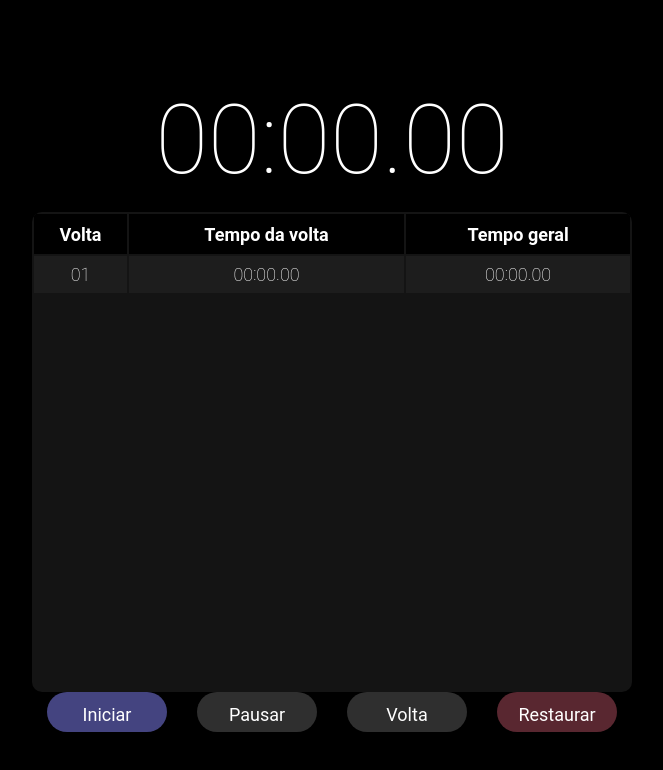
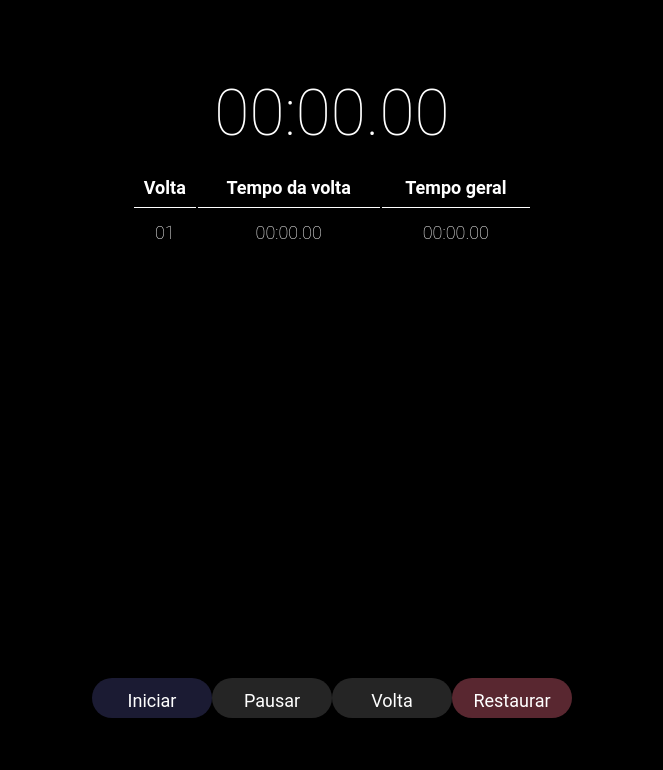
Before and after one commit to flp-pcll/stopwatch, a React (Create React App) app: page / in a window 1280 px wide. Both pictures are taken after a click on the button "Volta". Shown: the top 770 px of the page, without its empty margins (308-971 px from the left). Built offline with nearby package versions, Linux system fonts and the light colour scheme.

Commit message:
fixed global style

```diff
--- a/src/components/Controls.js
+++ b/src/components/Controls.js
@@ -4,9 +4,8 @@ import styled from "styled-components";
 
 const ControlsList = styled.ul`
     display: flex;
-    align-content: center;
     justify-content: space-around;
-    width: 100%;
+    margin: 1rem 0 2rem 0;
 
     & li{
         width: 120px;
--- a/src/components/Laps/Laps.js
+++ b/src/components/Laps/Laps.js
@@ -7,6 +7,7 @@ const Section = styled.section`
     width: 100%;
     height: 100%;
     overflow: auto;
+    scrollbar-color: #5d5d5d black;
 `;
 
 function Laps({ lapsList }) {
--- a/src/components/Laps/LapsData.js
+++ b/src/components/Laps/LapsData.js
@@ -2,13 +2,12 @@ import React from "react";
 import styled from "styled-components";
 
 const LapsRow = styled.tr`
-    border-top: .5px solid white;
-
     td {
         line-height: 2;
 
         & span {
-            vertical-align: middle;
+            line-height: 2;
+            vertical-align: sub;
         }
     }
 
@@ -17,7 +16,7 @@ const LapsRow = styled.tr`
 
 
 function LapsData(props) {
-    const {lapStartime, timerTotalTime} = props.lapItem;
+    const { lapStartime, timerTotalTime } = props.lapItem;
 
     const lapResults = {
         minutes: timerTotalTime.minutes - lapStartime.minutes,
@@ -25,11 +24,25 @@ function LapsData(props) {
         centiseconds: timerTotalTime.centiseconds > lapStartime.centiseconds ? timerTotalTime.centiseconds - lapStartime.centiseconds : lapStartime.centiseconds - timerTotalTime.centiseconds
     };
 
-    return(
+    return (
         <LapsRow id={props.id}>
-            <td name="numero da volta"> {String(props.id + 1).padStart(2, "0")} </td>
-            <td name="tempo da volta"><span>{String(lapResults.minutes).padStart(2, "0")}</span>:<span>{String(lapResults.seconds).padStart(2, "0")}</span>.<span>{String(lapResults.centiseconds).padStart(2, "0")}</span></td>
-            <td name="tempo total"> <span>{String(props.lapItem.timerTotalTime.minutes).padStart(2, "0")}</span>:<span>{String(props.lapItem.timerTotalTime.seconds).padStart(2, "0")}</span>.<span>{String(props.lapItem.timerTotalTime.centiseconds).padStart(2, "0")}</span></td>
+            <td name="numero da volta">
+                <span>{String(props.id + 1).padStart(2, "0")}</span>
+            </td>
+            <td name="tempo da volta">
+                <span>{String(lapResults.minutes).padStart(2, "0")}</span>
+                <span>:</span>
+                <span>{String(lapResults.seconds).padStart(2, "0")}</span>
+                <span>.</span>
+                <span>{String(lapResults.centiseconds).padStart(2, "0")}</span>
+            </td>
+            <td name="tempo total">
+                <span>{String(props.lapItem.timerTotalTime.minutes).padStart(2, "0")}</span>
+                <span>:</span>
+                <span>{String(props.lapItem.timerTotalTime.seconds).padStart(2, "0")}</span>
+                <span>.</span>
+                <span>{String(props.lapItem.timerTotalTime.centiseconds).padStart(2, "0")}</span>
+            </td>
         </LapsRow>
     );
 };
--- a/src/components/Laps/LapsTable.js
+++ b/src/components/Laps/LapsTable.js
@@ -16,16 +16,16 @@ const TableHead = styled.thead`
     top: 0;
     background-color: #000;
     height: 40px;
+    border-collapse: collapse;
 
     & th {
         position: sticky;
         top: 0;
+        border-bottom: 1px solid white;
     }
-
 `;
 
 const TableBody = styled.tbody`
-    background-color: #1d1d1d;
 `;
 
 function LapsTable(props) {
--- a/src/components/Layout/Wrapper.js
+++ b/src/components/Layout/Wrapper.js
@@ -6,7 +6,6 @@ const Wrapper = styled.div`
     min-height: 100vh;
 
     display: flex;
-    justify-content: center;
-
+    flex-direction: column;
 `
 export default Wrapper;
--- a/src/components/StopWatch.js
+++ b/src/components/StopWatch.js
@@ -2,14 +2,13 @@ import React from "react";
 import styled from "styled-components";
 
 const TimerContainer = styled.div`
-    font-size: 6rem;
-    vertical-align: bottom;
-    display: inline;
+    font-size: 4rem;
+    line-height: 2;
+    height: 100px;
 
     & span {
-        vertical-align: bottom;
-        height: 100%;
-        display: inline-block;
+        display: inline;
+        vertical-align: top;
     }
 `;
 
@@ -17,9 +16,9 @@ function StopWatch(props) {
     return(
         <TimerContainer>
             <span id="minutes">{String(props.timer.minutes).padStart(2, "0")}</span>
-            :
+            <span>:</span>
             <span id="seconds">{String(props.timer.seconds).padStart(2, "0")}</span>
-            .
+            <span>.</span>
             <span id="centiseconds">{String(props.timer.centiseconds).padStart(2, "0")}</span>
         </TimerContainer>
     );
--- a/src/components/UI/Button.js
+++ b/src/components/UI/Button.js
@@ -10,8 +10,8 @@ const Button = styled.button`
     vertical-align: bottom;
 
 
-    background-color: ${props => props.start && '#444480'};
-    background-color: ${props => (props.lap || props.pause) && '#2f2f2f'};
+    background-color: ${props => props.start && 'rgba(68, 68, 128, .4)'};
+    background-color: ${props => (props.lap || props.pause) && 'rgba(47, 47, 47, .8)'};
     background-color: ${props => props.reset && '#592730'};
 `;
 
--- a/src/components/UI/Card.js
+++ b/src/components/UI/Card.js
@@ -1,15 +1,16 @@
 import styled from "styled-components";
 
 const Card = styled.div`
-    width: 100%;
+    width: 400px;
     height: 60vh;
-    background-color: #141414;
+    background-color: #000;
     border-radius 10px;
     display: flex;
     justify-content: center;
     align-items: center;
     align-content: center;
     overflow: hidden;
+    margin: 1rem;
 `;
 
 export default Card;
```
